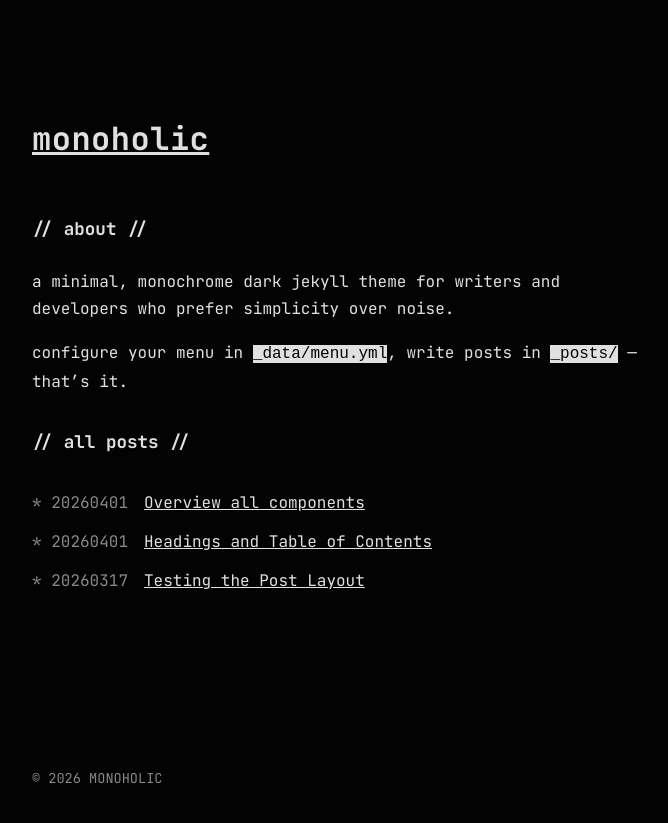
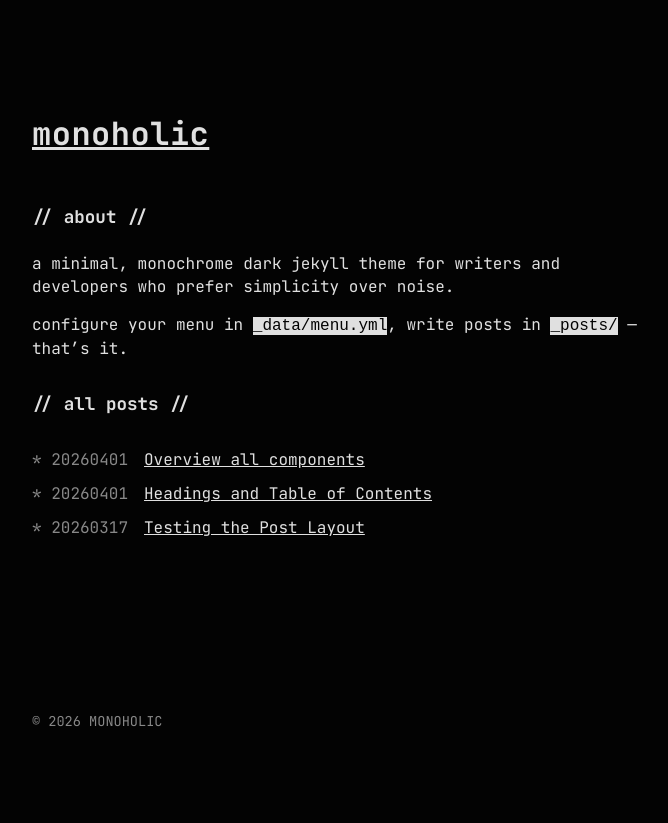
Before and after one commit to stiermid/monoholic, a Jekyll site: the page built from index.html, in a window 1280 px wide. Shown: the top 823 px of the page, without its empty margins (300-968 px from the left). Built offline with Jekyll 4.4.1, drawn with Linux system fonts in a browser that asks for light colours.

Commit message:
style: change line-height

```diff
--- a/_sass/monoholic.scss
+++ b/_sass/monoholic.scss
@@ -18,7 +18,7 @@
   color: var(--text-color);
   font-family: var(--font-family);
   font-size: var(--base-size);
-  line-height: 1.7;
+  line-height: 1.4;
   margin: 0;
   padding: 0;
   -webkit-font-smoothing: antialiased;
```
